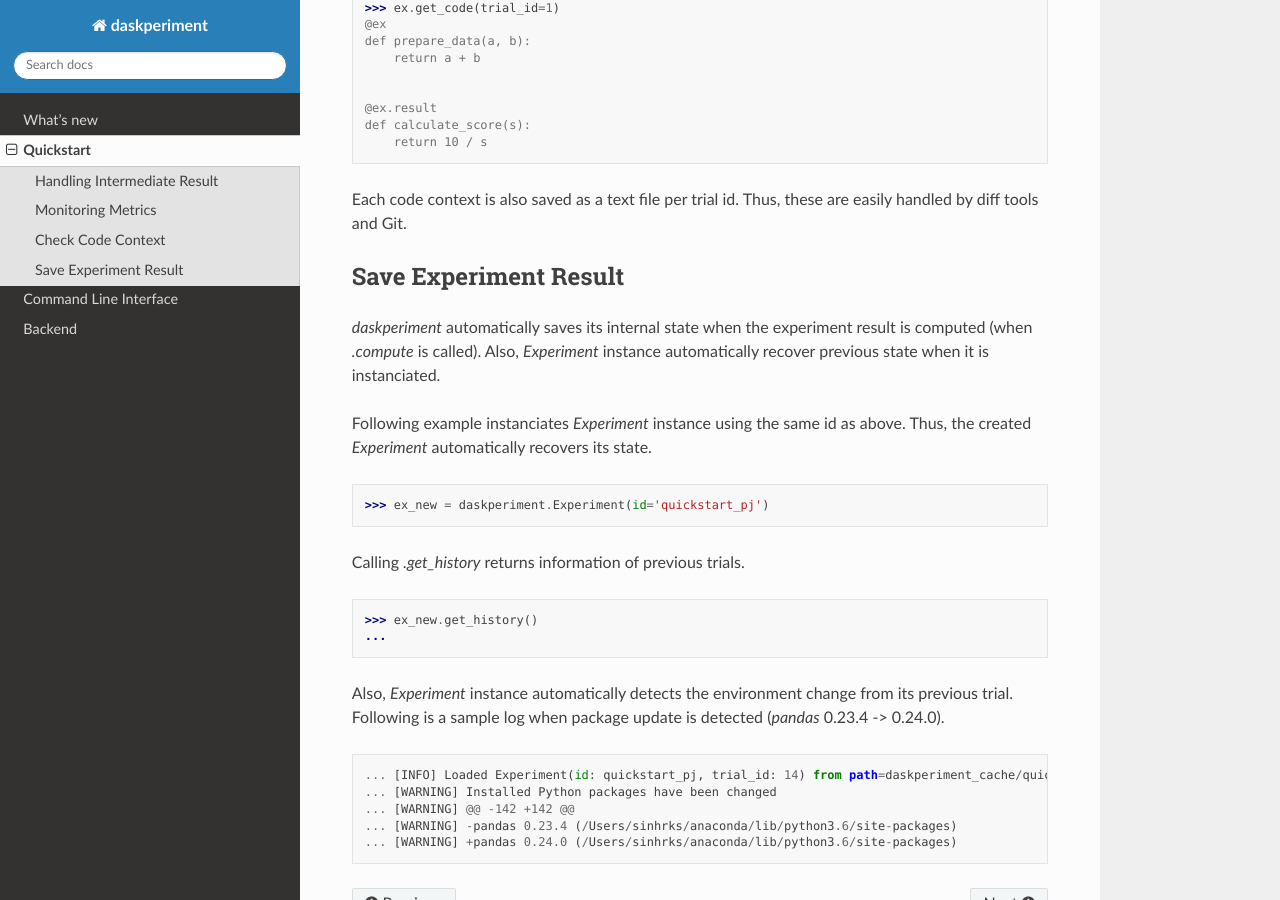
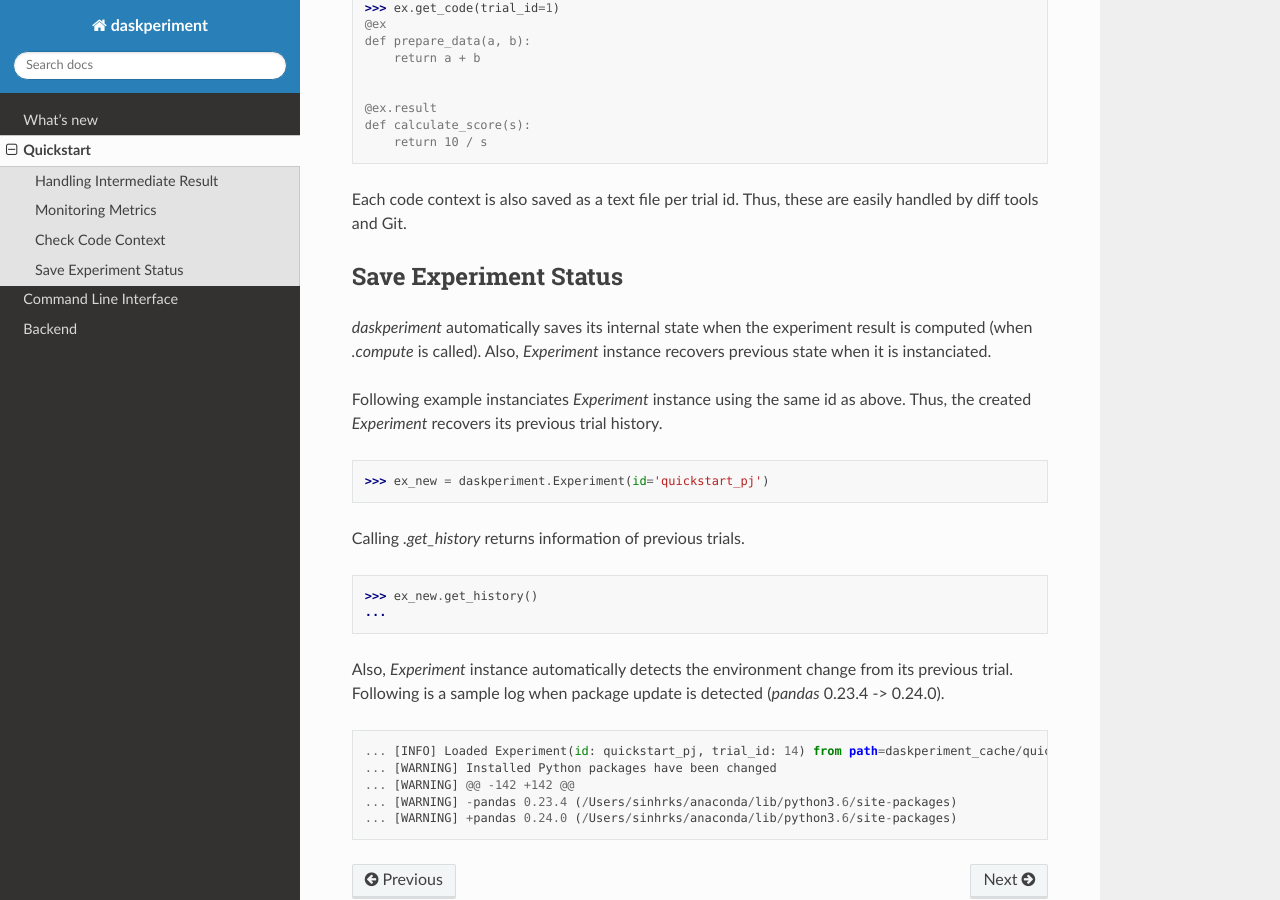
Before and after one commit to sinhrks/daskperiment, a Sphinx documentation site: the page built from docs/source/quickstart.rst, in a window 1280 px wide and 900 px high, scrolled down 5468 px. Built offline with Sphinx 7.4.7 and the Read the Docs theme 2.0.0, drawn with Linux system fonts in a browser that asks for light colours; some of the changed text lies outside the part shown.

Commit message:
DOC: Minor update in quickstart

```diff
--- a/docs/source/quickstart.rst
+++ b/docs/source/quickstart.rst
@@ -28,7 +28,7 @@
    Parameter(a: Undefined)
 
 
-Next, you can define each experiment step (function) by decorating with Experiment instance (`@ex`).
+Next, you can define each experiment step (function) by decorating with `Experiment` instance (`@ex`).
 
 Note that the function to output the final result (mostly objective value to be minimized or maximized) must be decorated with `Experiment.result`. The chain of these functions are expressed as `Dask.Delayed` instance.
 
@@ -191,7 +191,7 @@
    2.0
 
 
-You can retrieve intermediate results via Experiment.get_persisted method by specifying function name and trial id.
+You can retrieve intermediate results via `Experiment.get_persisted` method by specifying function name and trial id.
 
 
 .. code-block:: python
@@ -306,13 +306,13 @@
 Each code context is also saved as a text file per trial id. Thus, these are easily handled by diff tools and Git.
 
 
-Save Experiment Result
+Save Experiment Status
 ----------------------
 
 
-`daskperiment` automatically saves its internal state when the experiment result is computed (when `.compute` is called). Also, `Experiment` instance automatically recover previous state when it is instanciated.
+`daskperiment` automatically saves its internal state when the experiment result is computed (when `.compute` is called). Also, `Experiment` instance recovers previous state when it is instanciated.
 
-Following example instanciates `Experiment` instance using the same id as above. Thus, the created `Experiment` automatically recovers its state.
+Following example instanciates `Experiment` instance using the same id as above. Thus, the created `Experiment` recovers its previous trial history.
 
 .. code-block:: python
 
```
